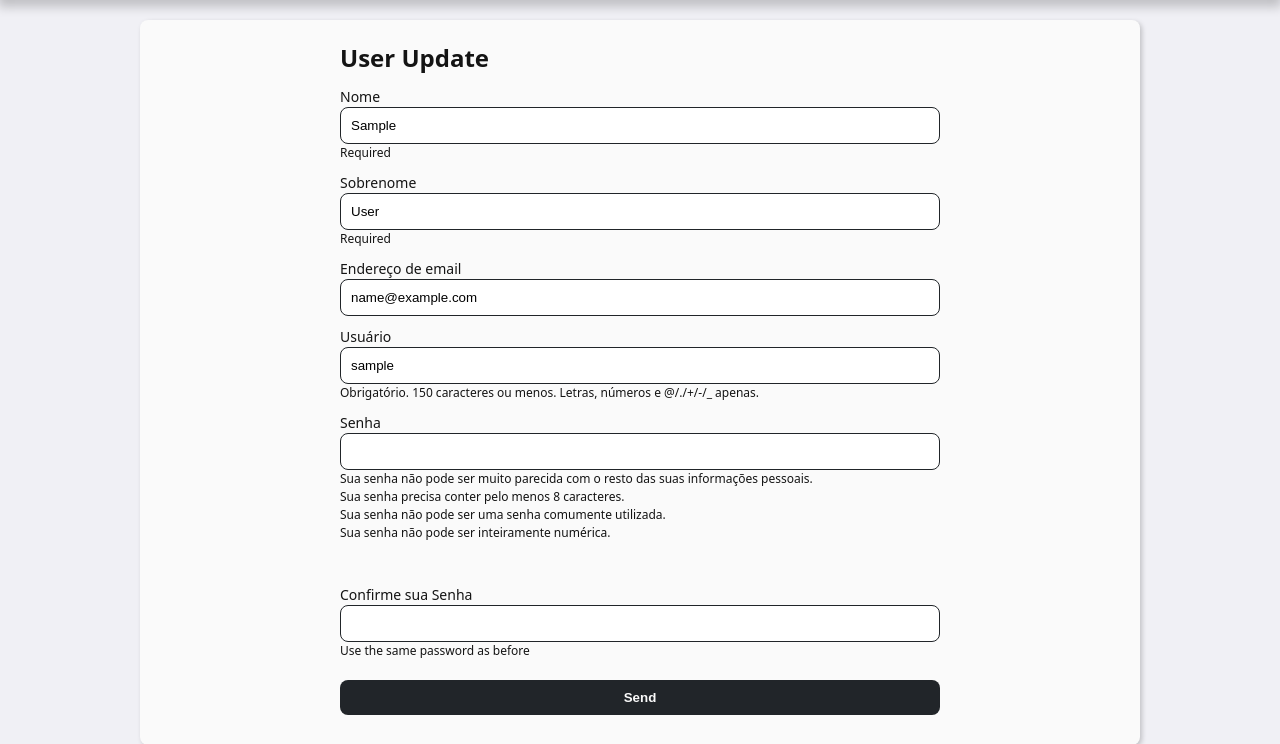
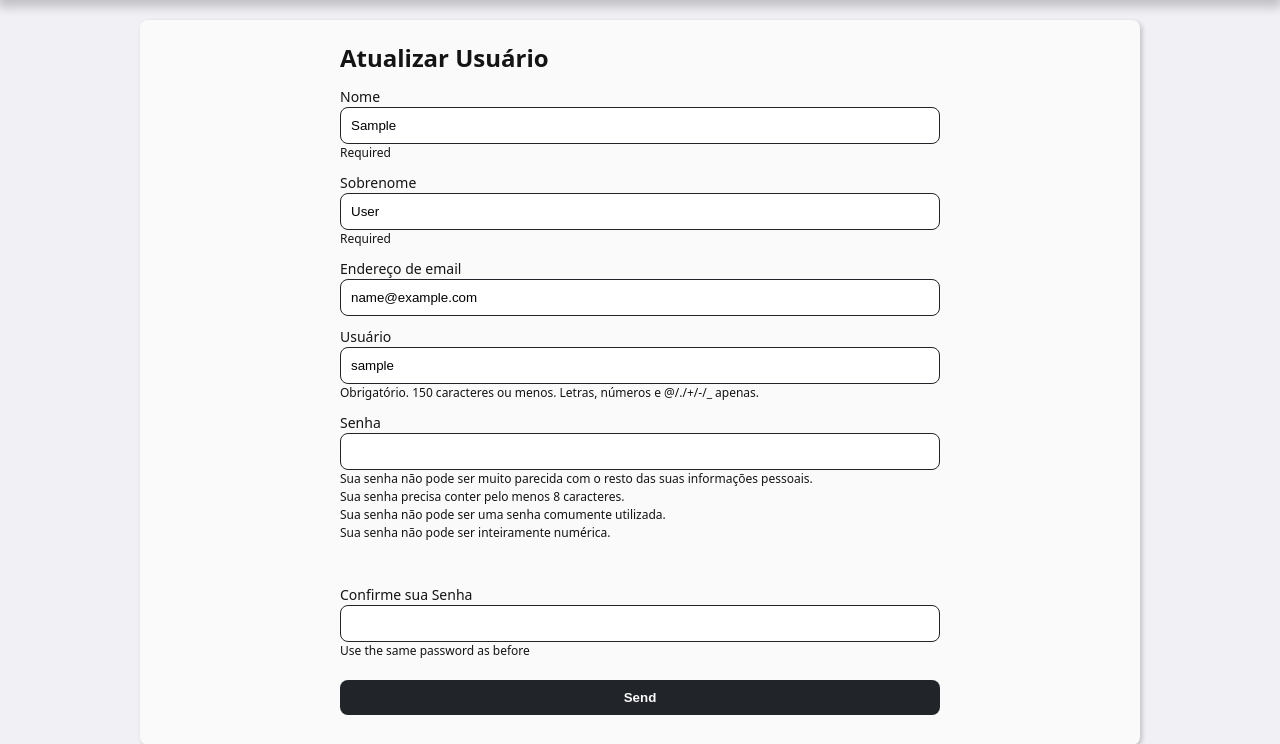
Before and after one commit to ThomasNicholas21/ProjetoAgenda, a Django app: page /user/update/ in a window 1280 px wide. Shown: the part 182-926 px from the top of the page. Run offline with Django 4.2, Linux system fonts and the light colour scheme; the visitor is signed in with stand-in values (Sample User, id 1).

Commit message:
fix: corrigindo gramatura

```diff
--- a/contact/templates/contact/user_update.html
+++ b/contact/templates/contact/user_update.html
@@ -2,7 +2,7 @@
 
 {% block content %}
     <div class="form-wrapper">
-        <h2>User Update</h2>
+        <h2>Atualizar Usuário</h2>
 
     {% include "contact/partials/user_form.html" %}
 
```
